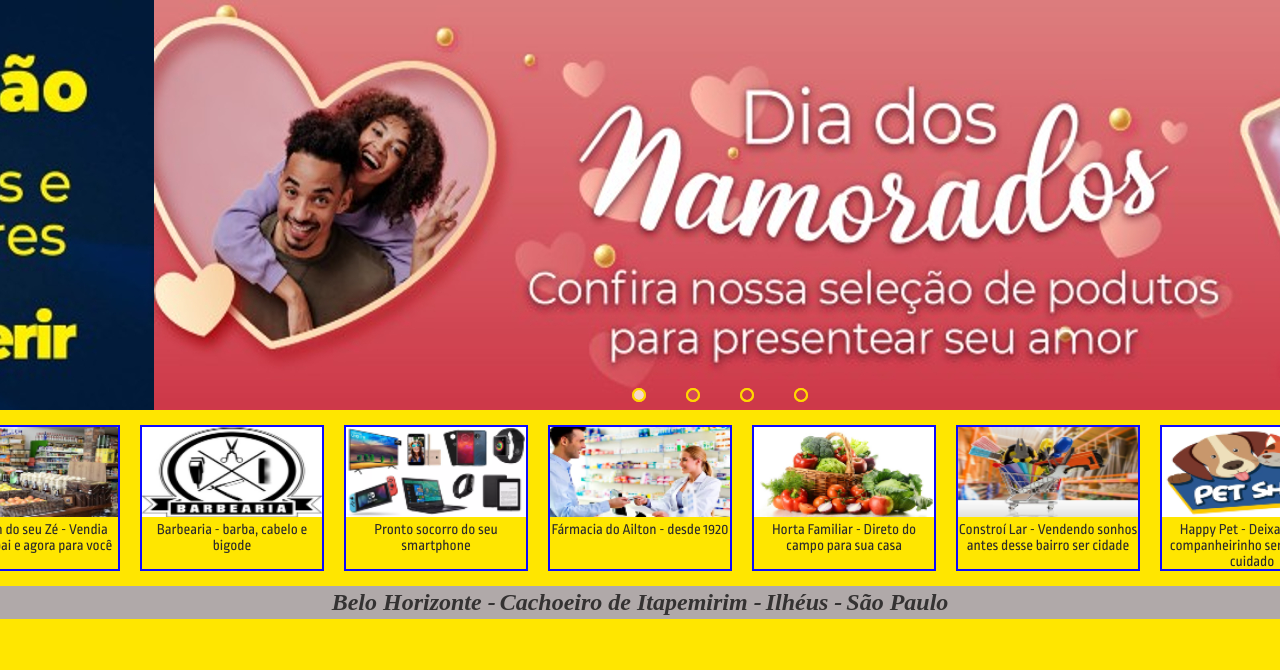
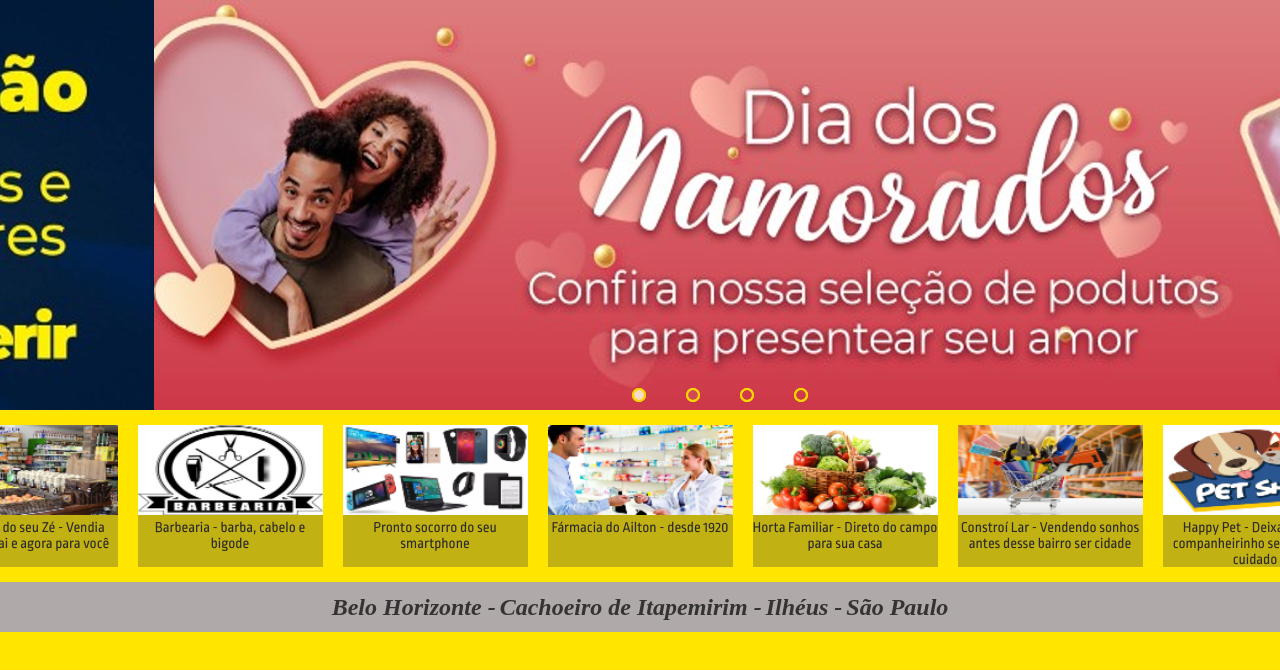
Before and after one commit to MarketplaceLocal/site, a plain HTML site: page home.html in a window 1280 px wide. Shown: the top 670 px of the page. Drawn offline with Linux system fonts and the light colour scheme.

Commit message:
Ajustes no css da main

```diff
--- a/css/main.css
+++ b/css/main.css
@@ -26,11 +26,11 @@ section#lojas-ouro {
   margin: 0 10px;
   max-width: 190px;
   font-family: Ropa Sans, sans-serif;
-  border: solid 2px rgb(11, 11, 255);
+  background-color: #c2b112;
 }
 
 .card img {
-  width: 180px;
+  width: 185px;
   height: 90px;
   margin: auto;
 }
@@ -47,11 +47,12 @@ section#lojas-ouro {
   color: #343232;
   font-style: italic;
   max-width: 1440px;
-  max-height: 65px;
+  height: 50px;
   margin: auto;
   padding: 3px;
   display: flex;
   justify-content: center;
+  align-items: center;
 }
 
 #localidades-mkp .mkp-local {
```
